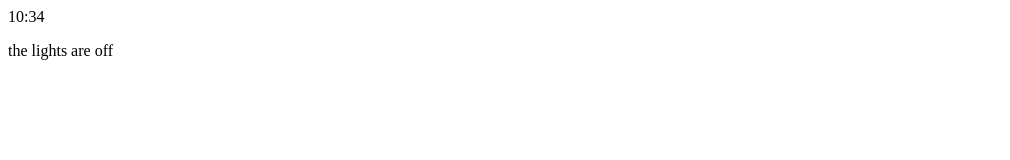
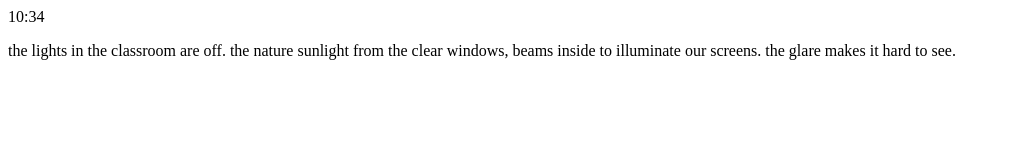
Before and after one commit to sarasara01/commit-to-diary, a plain HTML site: page index.html in a window 1280 px wide. Shown: the whole page, without its empty margins (0-1010 px from the left). Drawn offline with Linux system fonts and the light colour scheme.

Commit message:
Update index.html

```diff
--- a/index.html
+++ b/index.html
@@ -10,7 +10,7 @@
 
   <article class="entry">
     <time>10:34</time>
-    <p>the lights are off</p>
+    <p>the lights in the classroom are off. the nature sunlight from the clear windows, beams inside to illuminate our screens. the glare makes it hard to see.</p>
   </article>
 
 </main>
```
